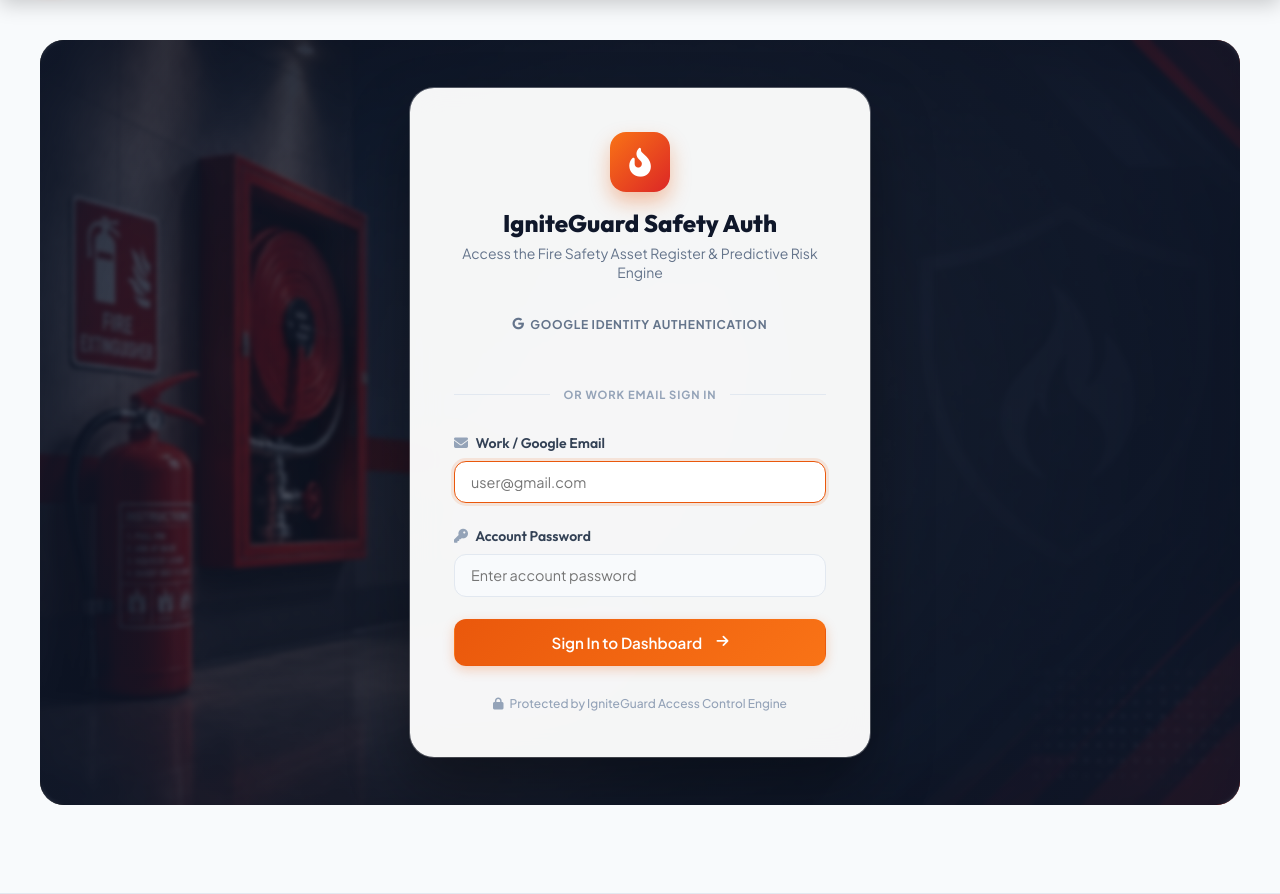
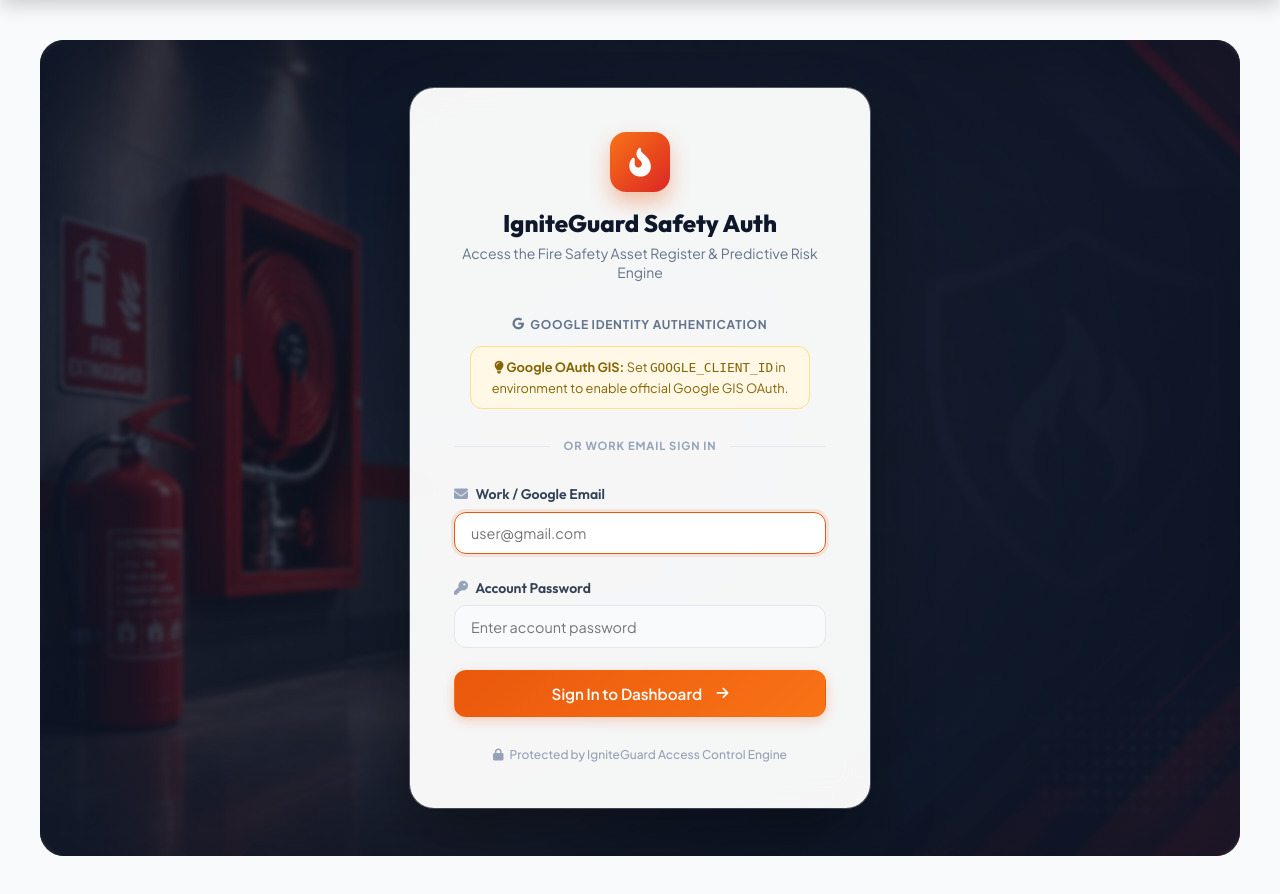
Before and after one commit to Gowtham-3110/IGNITEGUARD, a Flask app: page /login in a window 1280 px wide. Shown: the part 63-957 px from the top of the page. Run offline with Flask 3, Linux system fonts and the light colour scheme; data that the repository does not hold is empty; some libraries are stand-ins or nearby versions.

Commit message:
fix: move Google OAuth credentials to .env, fix login button condition

```diff
--- a/app.py
+++ b/app.py
@@ -4,6 +4,8 @@ Main Flask Application
 """
 
 from flask import Flask, render_template, request, redirect, url_for, flash, jsonify, session, g, send_file
+from dotenv import load_dotenv
+load_dotenv()
 from database import (
     init_db, get_db, get_equipment_with_status, get_equipment_by_id,
     get_inspection_history, add_equipment, record_inspection,
@@ -31,8 +33,8 @@ app = Flask(__name__, template_folder='template')
 
 app.secret_key = os.environ.get('SECRET_KEY', 'your-flask-secret-key-here')
 
-GOOGLE_CLIENT_ID = os.environ.get('GOOGLE_CLIENT_ID', 'your-google-client-id-here')
-GOOGLE_CLIENT_SECRET = os.environ.get('GOOGLE_CLIENT_SECRET', 'your-google-client-secret-here')
+GOOGLE_CLIENT_ID = os.environ.get('GOOGLE_CLIENT_ID', '')
+GOOGLE_CLIENT_SECRET = os.environ.get('GOOGLE_CLIENT_SECRET', '')
 
 def parse_google_jwt(credential):
     """Parse payload from Google ID Token JWT"""
--- a/template/login.html
+++ b/template/login.html
@@ -17,7 +17,7 @@
         <div class="google-auth-box">
             <div class="box-label"><i class="fa-brands fa-google"></i> Google Identity Authentication</div>
 
-            {% if google_client_id and 'demoapp' not in google_client_id %}
+            {% if google_client_id and 'demoapp' not in google_client_id and 'your-google-client-id' not in google_client_id %}
             <!-- Official Google Identity Services SDK Button Container -->
             <div id="g_id_onload"
                  data-client_id="{{ google_client_id }}"
```
